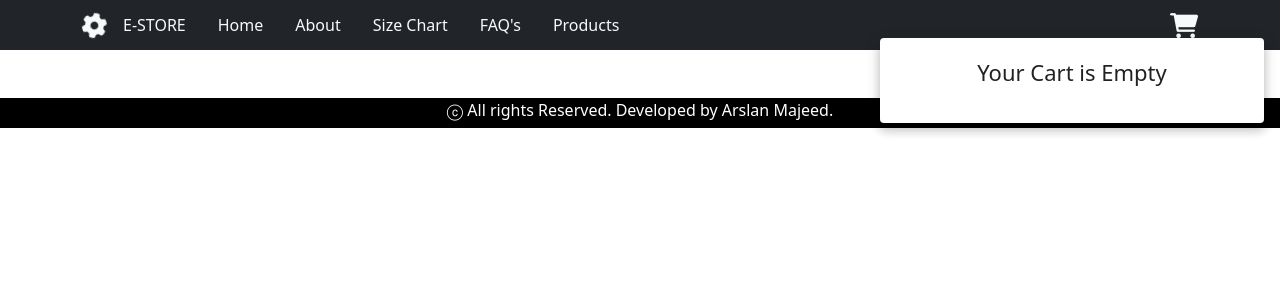
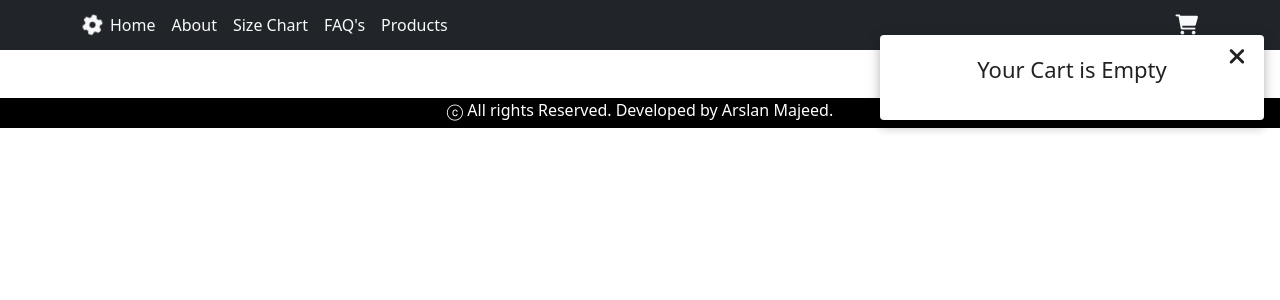
Before and after one commit to rarslanmajeed/Ecommerce, a React (Create React App) app: page /cart/1 in a window 1280 px wide. Both pictures are taken after a click on the element 1183 px from the left and 25 px from the top of the page. Shown: the top 300 px of the page. Built offline with nearby package versions, Linux system fonts and the light colour scheme.

Commit message:
Error Debugging

```diff
--- a/src/components/Cart.js
+++ b/src/components/Cart.js
@@ -6,7 +6,7 @@ import { useDispatch, useSelector } from "react-redux";
 import { Table } from "react-bootstrap";
 import { RMV, ADD, DLT, INC } from "../redux/actions/action";
 
-const Cart = () => {
+const Cart = (props) => {
   const [price, setPrice] = useState(0);
   const getData = useSelector((state) => state.cartreducer.carts);
   const history = useNavigate();
@@ -17,20 +17,20 @@ const Cart = () => {
     history("/");
   };
 
-  const send = (e) => {
+  const addToCart = (e) => {
     dispatch(ADD(e));
   };
 
-  const send1 = (e, v) => {
+  const customAdd = (e, v) => {
     if (v < 0) v = 1;
-    else if (v > e.quantity) {
-      v = e.quantity;
+    else if (v > e.maxQuantity) {
+      v = e.maxQuantity;
     }
     dispatch(INC(e, v));
   };
 
-  const remove = (iteam) => {
-    dispatch(DLT(iteam));
+  const remove = (item) => {
+    dispatch(DLT(item));
   };
 
   const total = () => {
@@ -44,7 +44,6 @@ const Cart = () => {
   useEffect(() => {
     total();
   }, [total]);
-
   return (
     <>
       {getData.length ? (
@@ -62,7 +61,7 @@ const Cart = () => {
                   <>
                     <tr>
                       <td>
-                        <NavLink to={`/cart/${e.id}`}>
+                        <NavLink to={`/cart/${e.id}`} onClick={props.onClose}>
                           <img
                             src={e.imgdata}
                             style={{ width: "5rem", height: "4.5rem" }}
@@ -104,7 +103,9 @@ const Cart = () => {
                               >
                                 <Form.Control
                                   type="type"
-                                  onChange={(el) => send1(e, el.target.value)}
+                                  onChange={(el) =>
+                                    customAdd(e, el.target.value)
+                                  }
                                   value={e.qnty}
                                 />
                               </Form.Group>
@@ -112,7 +113,7 @@ const Cart = () => {
                           </span>
                           <span
                             style={{ fontSize: 24 }}
-                            onClick={() => send(e)}
+                            onClick={() => addToCart(e)}
                           >
                             +
                           </span>
@@ -139,7 +140,7 @@ const Cart = () => {
           </Table>
           <tr>
             <td>
-              <NavLink to="/products">
+              <NavLink to="/products" onClick={props.onClose}>
                 <Button className="col-lg-8 mx-2" variant="light">
                   Continue Shopping
                 </Button>
@@ -150,7 +151,7 @@ const Cart = () => {
             </td>
 
             <td>
-              <NavLink to="/order">
+              <NavLink to="/order" onClick={props.onClose}>
                 <Button className="col-lg-10 mx-2" variant="primary">
                   Next
                 </Button>
@@ -163,6 +164,17 @@ const Cart = () => {
           className="d-flex justify-content-center align-items-center"
           style={{ width: "24rem", padding: 10, position: "relative" }}
         >
+          <i
+            className="fas fa-close"
+            onClick={props.onClose}
+            style={{
+              position: "absolute",
+              top: 2,
+              right: 20,
+              fontSize: 23,
+              cursor: "pointer",
+            }}
+          ></i>
           <p style={{ fontSize: 22 }}>Your Cart is Empty</p>
         </div>
       )}
--- a/src/components/Forms.js
+++ b/src/components/Forms.js
@@ -3,26 +3,8 @@ import Col from "react-bootstrap/Col";
 import Form from "react-bootstrap/Form";
 import Row from "react-bootstrap/Row";
 const Forms = () => {
-  const [validated, setValidated] = useState(false);
-  const handleSubmit = (event) => {
-    const form = event.currentTarget;
-    if (form.checkValidity() === false) {
-      event.preventDefault();
-      event.stopPropagation();
-    }
-
-    setValidated(true);
-  };
   return (
     <>
-      <h2 className="text-center mt-4">Delivery Instructions</h2>
-      <hr />
-      <Form
-        noValidate
-        validated={validated}
-        onSubmit={handleSubmit}
-        className="mt-5"
-      >
       <Row className="mb-3">
         <Form.Group as={Col} md="4" controlId="validationCustom01">
           <Form.Label>First name</Form.Label>
@@ -84,7 +66,6 @@ const Forms = () => {
         />
       </Form.Group>
       <hr />
-      </Form>
     </>
   );
 };
--- a/src/layout/Header.js
+++ b/src/layout/Header.js
@@ -1,4 +1,4 @@
-import React, { useEffect, useState } from "react";
+import React, { useState } from "react";
 import Navbar from "react-bootstrap/Navbar";
 import Container from "react-bootstrap/Container";
 import Badge from "@mui/material/Badge";
@@ -23,38 +23,35 @@ const Header = () => {
     <>
       <Navbar bg="dark" variant="dark" style={{ height: "50px" }}>
         <Container>
-          <i class="fa fa-cog fa-spin text-light" style={{ fontSize: 25 }} />
-          <NavLink to="/" className="text-decoration-none text-light mx-3 my-2">
-            E-STORE
-          </NavLink>
+          <i class="fa fa-cog fa-spin text-light" style={{ fontSize: 20 }} />
           <Nav className="me-auto">
             <NavLink
               to="/"
-              className="text-decoration-none text-light mx-3 my-2"
+              className="text-decoration-none text-light mx-2 my-2"
             >
               Home
             </NavLink>
             <NavLink
               to="/about"
-              className="text-decoration-none text-light mx-3 my-2"
+              className="text-decoration-none text-light mx-2 my-2"
             >
               About
             </NavLink>
             <NavLink
               to="/size"
-              className="text-decoration-none text-light mx-3 my-2"
+              className="text-decoration-none text-light mx-2 my-2"
             >
               Size Chart
             </NavLink>
             <NavLink
               to="/faq"
-              className="text-decoration-none text-light mx-3 my-2"
+              className="text-decoration-none text-light mx-2 my-2"
             >
               FAQ's
             </NavLink>
             <NavLink
               to="/products"
-              className="text-decoration-none text-light mx-3 my-2"
+              className="text-decoration-none text-light mx-2 my-2"
             >
               Products
             </NavLink>
@@ -68,7 +65,7 @@ const Header = () => {
           >
             <i
               className="fa-solid fa-cart-shopping text-light"
-              style={{ fontSize: 25, cursor: "pointer" }}
+              style={{ fontSize: 20, cursor: "pointer" }}
             ></i>
           </Badge>
         </Container>
@@ -79,7 +76,7 @@ const Header = () => {
           open={Boolean(anchorEl)}
           onClose={handleClose}
         >
-          <Cart />
+          <Cart onClose={handleClose} />
         </Menu>
       </Navbar>
     </>
--- a/src/pages/Cards.js
+++ b/src/pages/Cards.js
@@ -124,7 +124,7 @@ const Cards = () => {
                     </Card.Text>
 
                     <div className="button_div d-flex justify-content-center">
-                      {element.quantity >= 1 ? (
+                      {element.maxQuantity >= 1 ? (
                         <Button
                           variant="primary"
                           onClick={() => send(element)}
--- a/src/pages/Home.js
+++ b/src/pages/Home.js
@@ -18,7 +18,7 @@ const Cards = () => {
   return (
     <>
       <div className="container mt-3">
-        <img className="mt-4" src={faker.image.business(1140, 450)} />
+        <img className="mt-4" src={faker.image.business(1140, 450)} alt="" />
         <h2 className="text-center mt-3">Latest Products</h2>
         <div className="row d-flex justify-content-center align-items-center">
           <Form
@@ -68,7 +68,7 @@ const Cards = () => {
                     </Card.Text>
 
                     <div className="button_div d-flex justify-content-center">
-                      {element.quantity >= 1 ? (
+                      {element.maxQuantity >= 1 ? (
                         <Button
                           variant="primary"
                           onClick={() => send(element)}
--- a/src/pages/Order.js
+++ b/src/pages/Order.js
@@ -4,6 +4,7 @@ import Table from "react-bootstrap/Table";
 import Button from "react-bootstrap/Button";
 import Container from "react-bootstrap/Container";
 import Forms from "../components/Forms";
+import Form from "react-bootstrap/Form";
 const Order = () => {
   const getData = useSelector((state) => state.cartreducer.carts);
   const [price, setPrice] = useState(0);
@@ -17,9 +18,26 @@ const Order = () => {
   useEffect(() => {
     total();
   }, [total]);
+  const [validated, setValidated] = useState(false);
+  const handleSubmit = (event) => {
+    const form = event.currentTarget;
+    if (form.checkValidity() === false) {
+      event.preventDefault();
+      event.stopPropagation();
+    }
 
+    setValidated(true);
+  };
   return (
     <Container>
+      <h2 className="text-center mt-4">Delivery Instructions</h2>
+      <hr />
+      <Form
+        noValidate
+        validated={validated}
+        onSubmit={handleSubmit}
+        className="mt-5"
+      >
         <Forms />
         <h2 className="text-center mt-2">Order Summary</h2>
         <hr />
@@ -50,7 +68,7 @@ const Order = () => {
                       </td>
                       <td>{e.rname}</td>
                       <td>Price : $ {e.price}</td>
-                    <td>Quantity : {e.qnty}</td>
+                      <td>{e.qnty}</td>
                     </tr>
                   </>
                 );
@@ -63,9 +81,10 @@ const Order = () => {
           <strong>Total: </strong>$ {price}
         </h5>
         <hr />
-      <Button type="submit" href="/">
+        <Button type="submit" onClick={handleSubmit}>
           Place Order
         </Button>
+      </Form>
     </Container>
   );
 };
--- a/src/redux/reducers/reducer.js
+++ b/src/redux/reducers/reducer.js
@@ -9,11 +9,10 @@ export const cartreducer = (state = INIT_STATE, action) => {
         (item) => item.id === action.payload.id
       );
       if (ItemIndex >= 0) {
-        // state.carts[ItemIndex].qnty += 1;
         const arr = [...state.carts];
-        arr[ItemIndex].qnty += 1;
-        if (arr[ItemIndex].qnty > action.payload.quantity)
-          arr[ItemIndex].qnty = action.payload.quantity;
+        arr[ItemIndex].qnty = (arr[ItemIndex].qnty || 0) + 1;
+        if (arr[ItemIndex].qnty > action.payload.maxQuantity)
+          arr[ItemIndex].qnty = action.payload.maxQuantity;
         return {
           ...state,
           carts: arr,
@@ -27,15 +26,13 @@ export const cartreducer = (state = INIT_STATE, action) => {
       }
 
     case "ADD_MORE":
-      const ItemIndexes = state.carts.findIndex(
-        (item) => item.id === action.payload[0].id
-      );
-      const arr = [...state.carts];
-      arr[ItemIndexes].qnty = action.payload[1];
-      return {
-        ...state,
-        carts: arr,
-      };
+      const carts = state.carts.map((item) => {
+        if (item.id === action.payload[0].id) {
+          return { ...item, qnty: Number(action.payload[1]) };
+        }
+        return { ...item };
+      });
+      return { ...state, carts };
 
     case "RMV_CART":
       const data = state.carts.filter((el) => el.id !== action.payload);
--- a/src/store.js
+++ /dev/null
@@ -1,6 +0,0 @@
-import { createStore } from "redux";
-import rootred from "./components/redux/reducers/main";
-
-const store = createStore(rootred);
-
-export default store;
```
Also changed, not shown: src/data/Products.js (+30 -30 lines), src/pages/CardsDetails.js (+14 -11 lines). Lines whose indentation alone changed are shown as unchanged.
